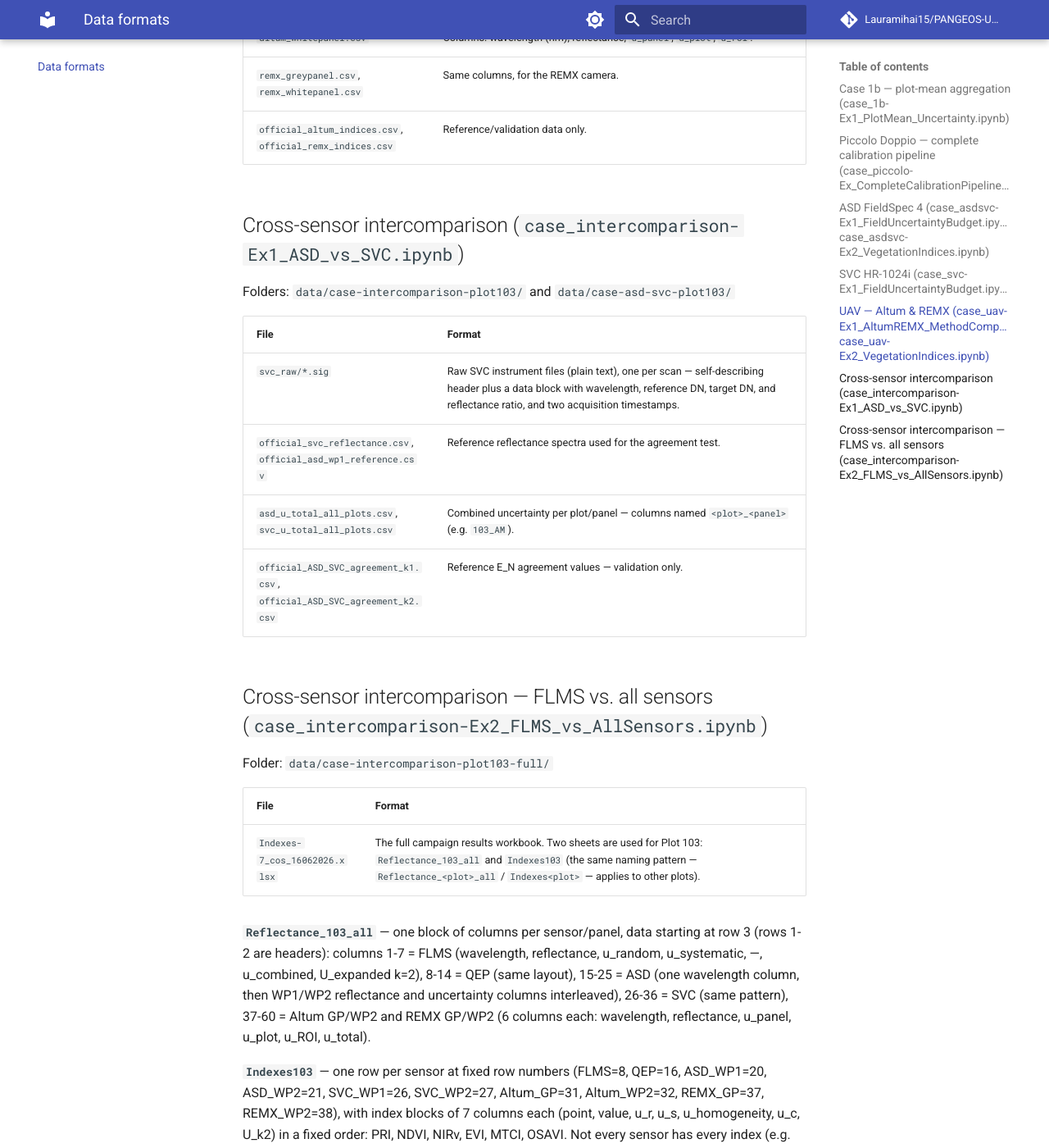
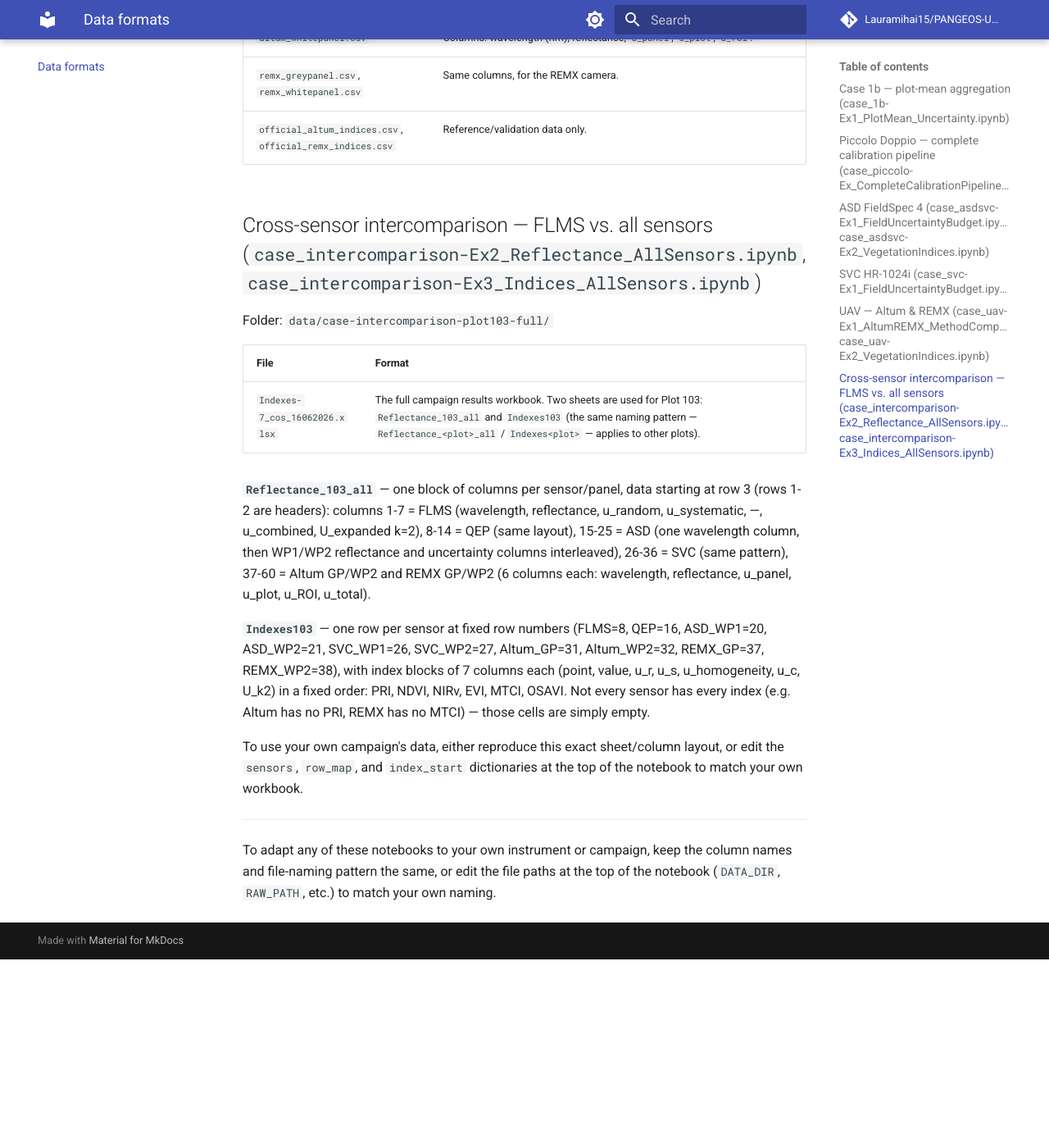
Before and after one commit to Lauramihai15/PANGEOS-UncertaintyPropagation, an MkDocs documentation site: the page built from docs/data-formats.md, in a window 1280 px wide and 1400 px high, scrolled down 2967 px. Shown: the whole window at 82% size. Built offline with MkDocs 1.6.1 and Material for MkDocs 9.7.7, drawn with Linux system fonts in a browser that asks for light colours; comment, search, counter and statistics services are not loaded; after the commit the page ends 4137 px from its top, so only the background shows below that.

Commit message:
Verify intercomparison against paper figures, fix plot styles, drop non-paper ASD-vs-SVC case

```diff
--- a/docs/case-intercomparison.md
+++ b/docs/case-intercomparison.md
@@ -34,20 +34,17 @@ source of disagreement:
 
 | Comparison | Isolates |
 |---|---|
-| ASD vs. SVC | Two independent instruments, same method (white-panel ratio), same field of view class → tests instrument-to-instrument agreement when the *method* is held constant. [Try it yourself](https://github.com/Lauramihai15/PANGEOS-UncertaintyPropagation/blob/main/notebooks/case_intercomparison-Ex1_ASD_vs_SVC.ipynb) with real Plot 103 data, including real acquisition timestamps parsed directly from the SVC instrument files. |
-| Piccolo FLMS vs. Piccolo QEP | Two detectors on the *same* physical system → tests internal consistency of one instrument, not cross-instrument agreement |
-| Altum / REMX vs. Piccolo FLMS | UAV vs. ground point measurement → tests agreement across completely different spatial footprints and calibration methods |
-| Altum / REMX vs. Piccolo QEP | Same, against the second Piccolo detector |
+| Piccolo FLMS vs. ASD, SVC, QEP | Ground point spectrometers against each other → tests instrument-to-instrument agreement across different measurement methods |
+| Piccolo FLMS vs. Altum / REMX | UAV vs. ground point measurement → tests agreement across completely different spatial footprints and calibration methods |
 
 Each comparison is repeated for both white reference panels used in the
 ground campaign (labelled WP1 and WP2 in this training material), since the
 panel itself carries its own calibration uncertainty and is part of what
-could cause two instruments to disagree. This is not a minor detail: for
-ASD vs. SVC at Plot 103, agreement is ~92% of wavelengths (k=1) when both
-instruments are referenced to WP1, but only ~54% when both are referenced to
-WP2 instead — the *same two instruments*, the same targets, only the
-reference panel changed. See the notebook linked above for the full
-comparison.
+could cause two instruments to disagree.
+[Try it yourself](https://github.com/Lauramihai15/PANGEOS-UncertaintyPropagation/blob/main/notebooks/case_intercomparison-Ex2_Reflectance_AllSensors.ipynb)
+with real Plot 103 data — [reflectance](https://github.com/Lauramihai15/PANGEOS-UncertaintyPropagation/blob/main/notebooks/case_intercomparison-Ex2_Reflectance_AllSensors.ipynb)
+and [vegetation indices](https://github.com/Lauramihai15/PANGEOS-UncertaintyPropagation/blob/main/notebooks/case_intercomparison-Ex3_Indices_AllSensors.ipynb)
+are covered in two separate notebooks.
 
 ## Why each sensor still needs its own honest budget first
 
--- a/docs/data-formats.md
+++ b/docs/data-formats.md
@@ -69,18 +69,7 @@ Folder: `data/case-uav-plot103/`
 | `remx_greypanel.csv`, `remx_whitepanel.csv` | Same columns, for the REMX camera. |
 | `official_altum_indices.csv`, `official_remx_indices.csv` | Reference/validation data only. |
 
-## Cross-sensor intercomparison (`case_intercomparison-Ex1_ASD_vs_SVC.ipynb`)
-
-Folders: `data/case-intercomparison-plot103/` and `data/case-asd-svc-plot103/`
-
-| File | Format |
-|---|---|
-| `svc_raw/*.sig` | Raw SVC instrument files (plain text), one per scan — self-describing header plus a data block with wavelength, reference DN, target DN, and reflectance ratio, and two acquisition timestamps. |
-| `official_svc_reflectance.csv`, `official_asd_wp1_reference.csv` | Reference reflectance spectra used for the agreement test. |
-| `asd_u_total_all_plots.csv`, `svc_u_total_all_plots.csv` | Combined uncertainty per plot/panel — columns named `<plot>_<panel>` (e.g. `103_AM`). |
-| `official_ASD_SVC_agreement_k1.csv`, `official_ASD_SVC_agreement_k2.csv` | Reference E_N agreement values — validation only. |
-
-## Cross-sensor intercomparison — FLMS vs. all sensors (`case_intercomparison-Ex2_FLMS_vs_AllSensors.ipynb`)
+## Cross-sensor intercomparison — FLMS vs. all sensors (`case_intercomparison-Ex2_Reflectance_AllSensors.ipynb`, `case_intercomparison-Ex3_Indices_AllSensors.ipynb`)
 
 Folder: `data/case-intercomparison-plot103-full/`
 
```
Also changed, not shown: 6 other files.
